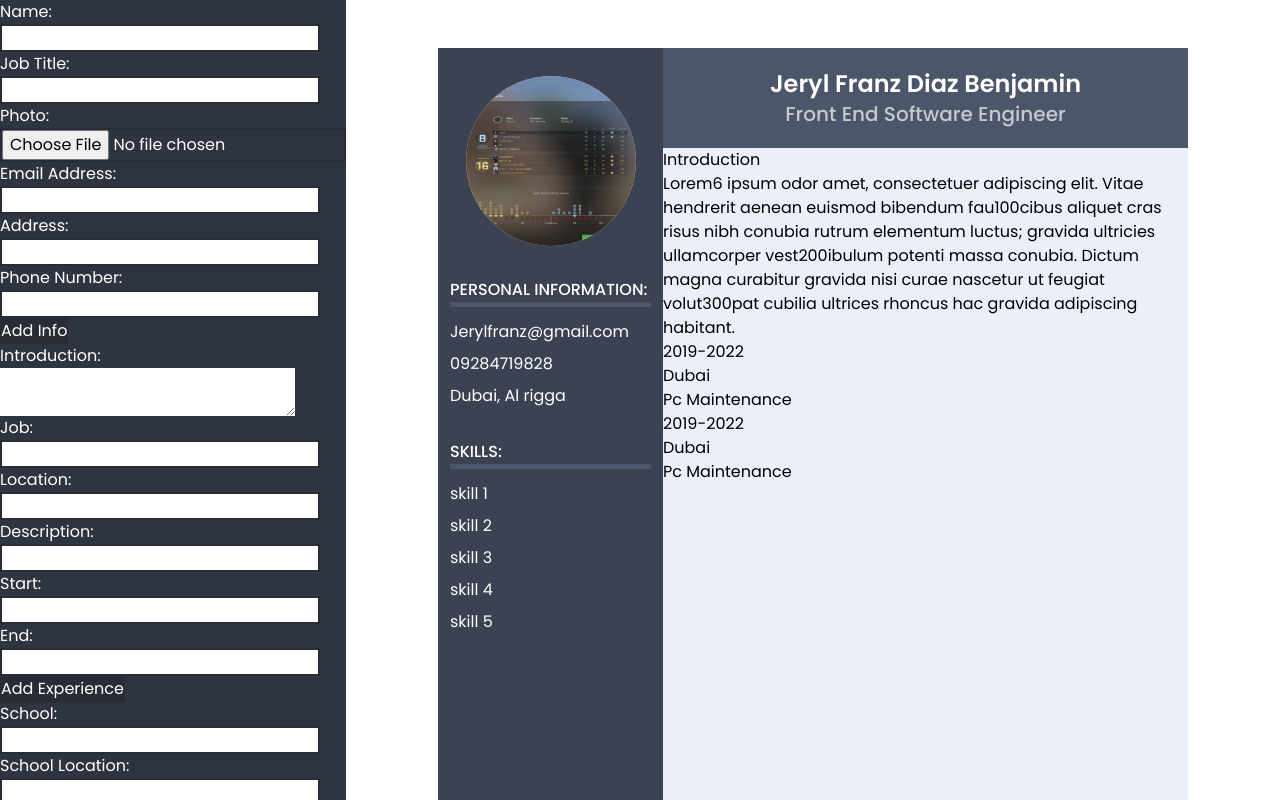
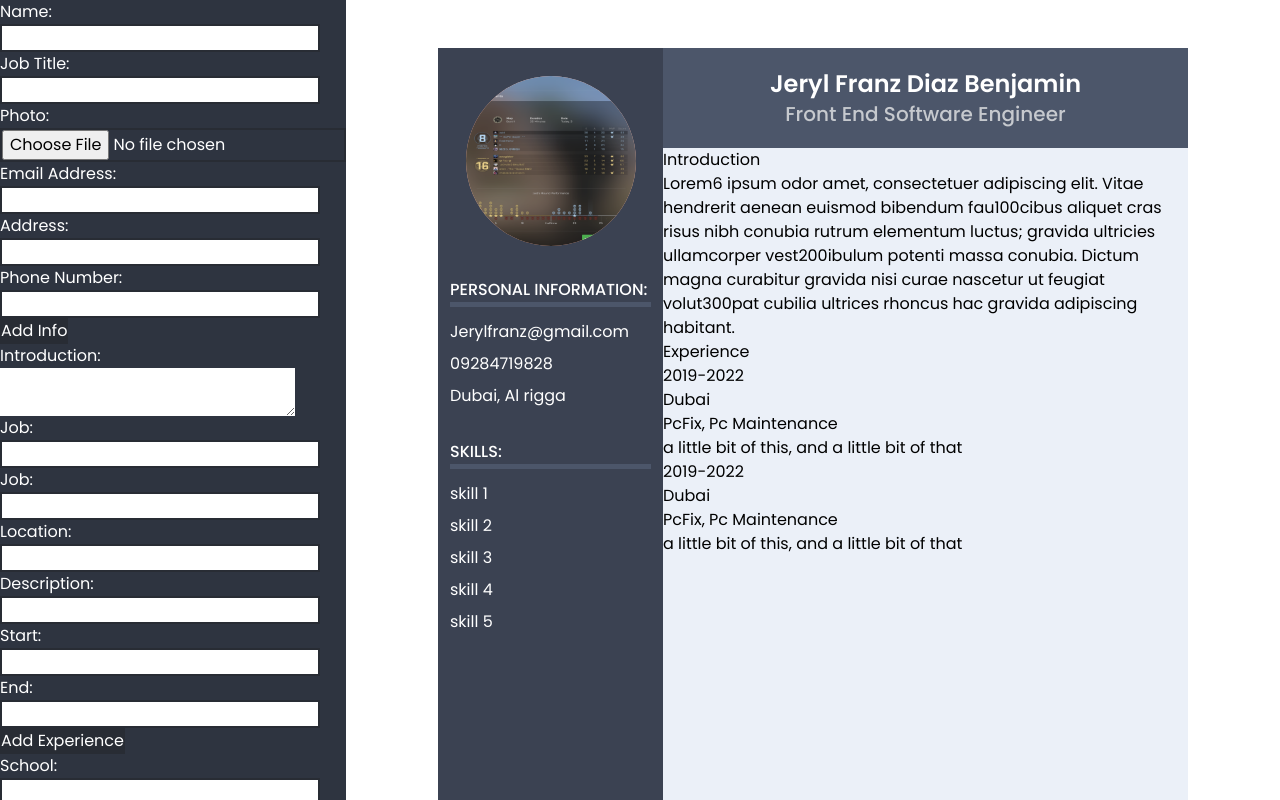
Before and after one commit to Sty6x/cv-application-maker, a React (Create React App) app: page / in a window 1280 px wide. Shown: the top 800 px of the page. Built offline with nearby package versions, Linux system fonts and the light colour scheme.

Commit message:
contained experience list for main titles

```diff
--- a/src/App.js
+++ b/src/App.js
@@ -21,6 +21,7 @@ class App extends React.Component {
 			experience: [],
 			userExperienceInput: {
 				jobTitle: "",
+				companyName:"",
 				startDate: "",
 				endDate: "",
 				jobLocation: "",
@@ -125,6 +126,15 @@ class App extends React.Component {
 				userExperienceInput: {
 					...this.state.userExperienceInput,
 					jobTitle: e.target.value,
+				},
+			});
+		}
+
+if (e.target.id === "company-name-input") {
+			this.setState({
+				userExperienceInput: {
+					...this.state.userExperienceInput,
+					companyName: e.target.value,
 				},
 			});
 		}
--- a/src/components/experience-component/experience.js
+++ b/src/components/experience-component/experience.js
@@ -4,7 +4,7 @@ class Experience extends React.Component{
         super(props)
     }
     render(){
-        const {jobTitle,jobDescription,endDate, startDate, jobLocation} = this.props.experience;
+        const {companyName,jobTitle,jobDescription,endDate, startDate, jobLocation} = this.props.experience;
         return(
             <div id={this.props.ID} className="experience-container">
                 <div className="job-location-date">
@@ -12,7 +12,7 @@ class Experience extends React.Component{
                     <p className="job-location">{jobLocation}</p>
                 </div>
                 <div className="job-title-desc">
-                    <h3 className="job-title">{jobTitle}</h3>
+                    <h3 className="job-title">{companyName}, <span>{jobTitle}</span></h3>
                     <p className="job-desc">{jobDescription}</p>
                 </div>
                 {/* <button onClick={this.props.removeExperience} type="button">Remove Experience</button> */}
--- a/src/components/experience-component/experienceInput.js
+++ b/src/components/experience-component/experienceInput.js
@@ -4,19 +4,23 @@ class ExperienceInput extends React.Component {
 		super(props);
 	}
 	render() {
-        const inputHandler = this.props.inputHandler;
-        const addExpHandler = this.props.addExperienceHandler;
+		const inputHandler = this.props.inputHandler;
+		const addExpHandler = this.props.addExperienceHandler;
 		return (
 			<div id="experience-input-field">
 				<div id="job-input-container">
 					<label htmlFor="job-input">Job:</label>
 					<input onChange={inputHandler} name="job-input" id="title-job-input" />
 				</div>
-                <div id="job-location-input-container">
+				<div id="company-name-container">
+					<label htmlFor="company-name-input">Job:</label>
+					<input onChange={inputHandler} name="company-name-input" id="company-name-input" />
+				</div>
+				<div id="job-location-input-container">
 					<label htmlFor="location-job-input">Location:</label>
 					<input onChange={inputHandler} name="location-job-input" id="location-job-input" />
 				</div>
-                <div id="job-desc-input-container">
+				<div id="job-desc-input-container">
 					<label htmlFor="desc-job-input">Description:</label>
 					<input onChange={inputHandler} name="desc-job-input" id="desc-job-input" />
 				</div>
@@ -29,11 +33,12 @@ class ExperienceInput extends React.Component {
 					<input onChange={inputHandler} name="end-date-job-input" id="end-date-job-input" />
 				</div>
 
-                <button onClick={addExpHandler} type="button">Add Experience</button>
+				<button onClick={addExpHandler} type="button">
+					Add Experience
+				</button>
 			</div>
 		);
 	}
 }
 
-
-export default ExperienceInput
+export default ExperienceInput;
--- a/src/components/experience-component/experienceList.js
+++ b/src/components/experience-component/experienceList.js
@@ -7,8 +7,22 @@ class ExperienceList extends React.Component {
 
 	render() {
 		const experiences = [
-			{ startDate: 2019, endDate: 2022, jobLocation: "Dubai", jobTitle: "Pc Maintenance" },
-			{ startDate: 2019, endDate: 2022, jobLocation: "Dubai", jobTitle: "Pc Maintenance" },
+			{
+				startDate: 2019,
+				companyName: "PcFix",
+				endDate: 2022,
+				jobLocation: "Dubai",
+				jobTitle: "Pc Maintenance",
+				jobDescription: "a little bit of this, and a little bit of that",
+			},
+			{
+				startDate: 2019,
+				companyName: "PcFix",
+				endDate: 2022,
+				jobLocation: "Dubai",
+				jobTitle: "Pc Maintenance",
+				jobDescription: "a little bit of this, and a little bit of that",
+			},
 		];
 		let key = this.props.expKey;
 		let ID = this.props.expID;
@@ -22,7 +36,12 @@ class ExperienceList extends React.Component {
 				/>
 			);
 		});
-		return <div id="experience-list-container">{displayExperience}</div>;
+		return (
+			<div id="experience-container">
+				<h3 className="main-titles">Experience</h3>
+				<div id="experience-list-container">{displayExperience}</div>
+			</div>
+		);
 	}
 }
 
```
